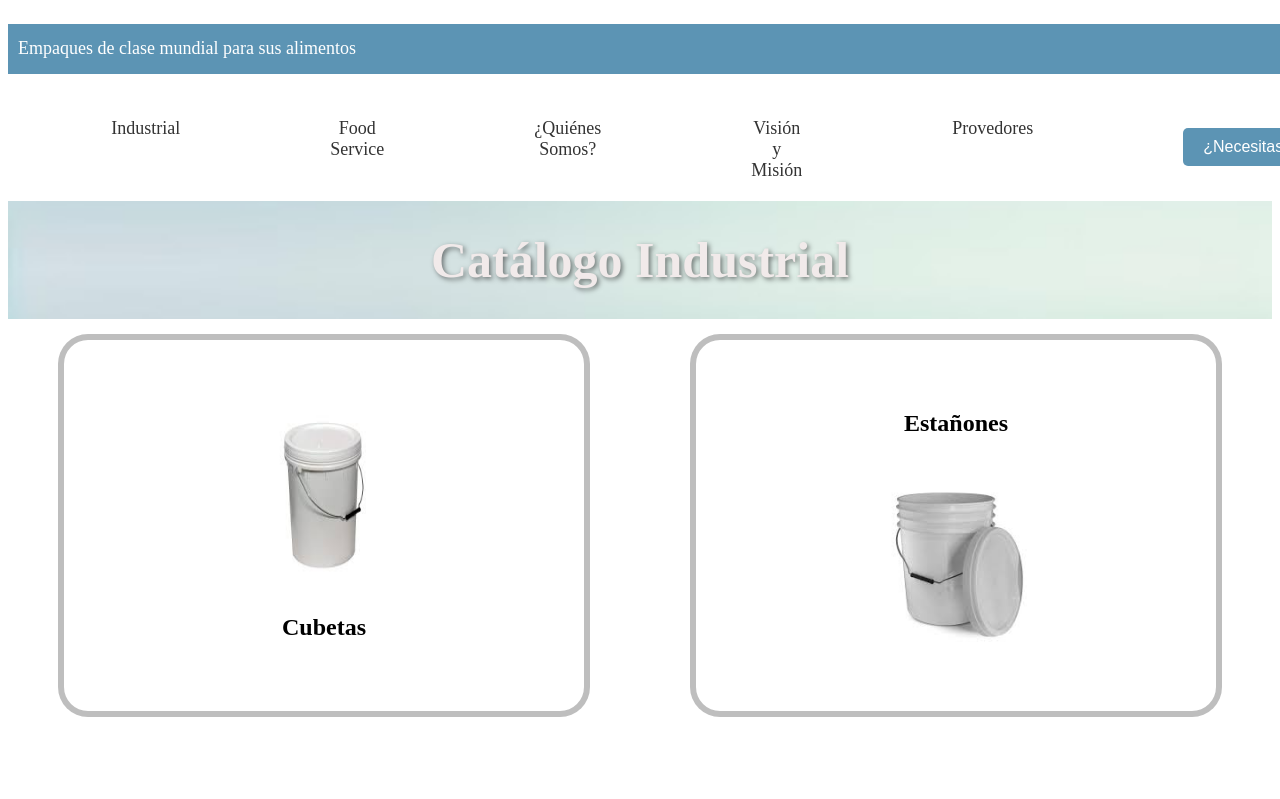
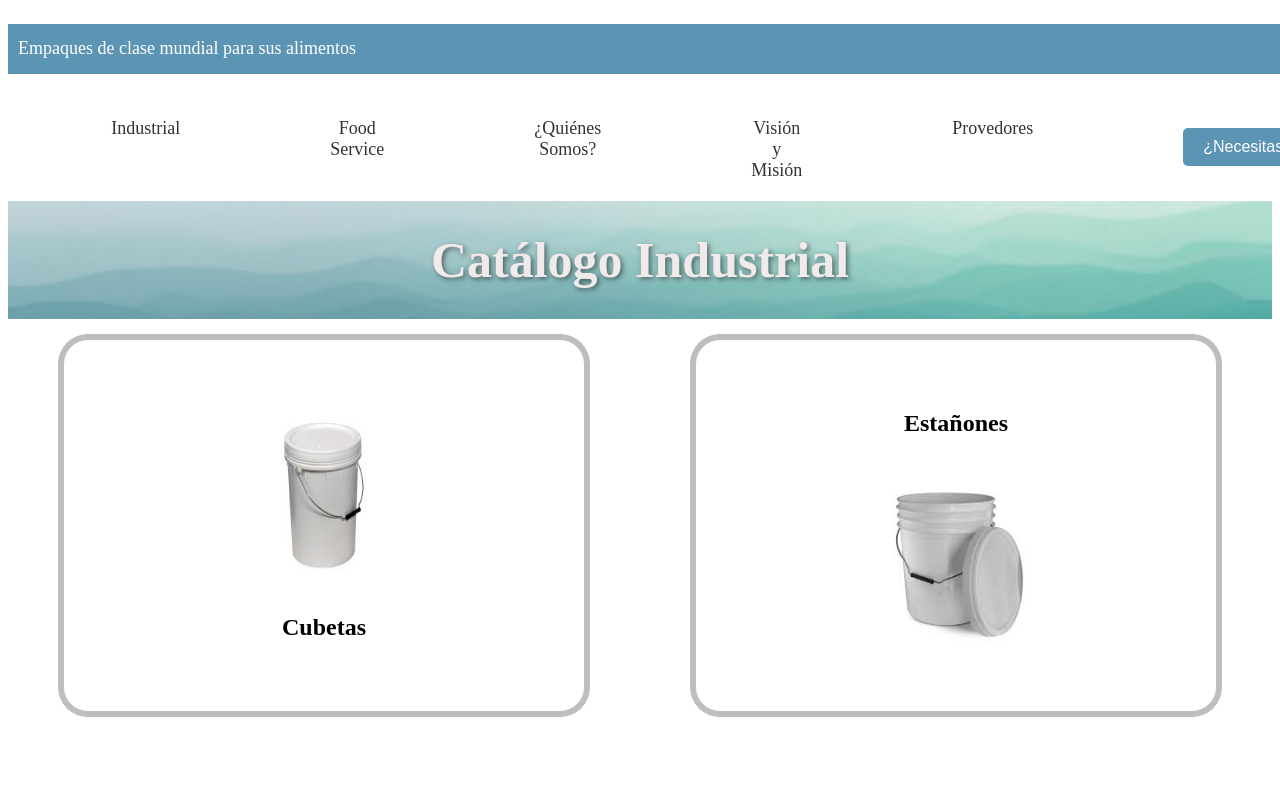
Before and after one commit to NataliaVH15/COVESA, a plain HTML site: page Industrial.html in a window 1280 px wide. Shown: the top 799 px of the page. Drawn offline with Linux system fonts and the light colour scheme.

Commit message:
commit_04header

```diff
--- a/css/Industrial.css
+++ b/css/Industrial.css
@@ -1,6 +1,6 @@
 h1{
     position: relative; /* Necesario para que podamos poner el texto sobre la imagen */
-    background-image: url('../imagenes/Imagen6.jpg'); /* Ruta de la imagen de fondo */
+    background-image: url('../imagenes/foodserv.jpeg'); /* Ruta de la imagen de fondo */
     background-size: cover; /* Asegura que la imagen cubra todo el área del título */
     background-position: center; /* Centra la imagen dentro del área del título */
     color: rgb(241, 234, 234); /* Color del texto para hacerlo visible sobre la imagen */
--- a/css/MV.css
+++ b/css/MV.css
@@ -1,6 +1,6 @@
 h1{
     position: relative; /* Necesario para que podamos poner el texto sobre la imagen */
-    background-image: url('../imagenes/Imagen6.jpg'); /* Ruta de la imagen de fondo */
+    background-image: url('../imagenes/foodserv.jpeg'); /* Ruta de la imagen de fondo */
     background-size: cover; /* Asegura que la imagen cubra todo el área del título */
     background-position: center; /* Centra la imagen dentro del área del título */
     color: rgb(241, 234, 234); /* Color del texto para hacerlo visible sobre la imagen */
--- a/css/Quienessomos.css
+++ b/css/Quienessomos.css
@@ -1,6 +1,6 @@
 h1{
     position: relative; /* Necesario para que podamos poner el texto sobre la imagen */
-    background-image: url('../imagenes/Imagen6.jpg'); /* Ruta de la imagen de fondo */
+    background-image: url('../imagenes/foodserv.jpeg'); /* Ruta de la imagen de fondo */
     background-size: cover; /* Asegura que la imagen cubra todo el área del título */
     background-position: center; /* Centra la imagen dentro del área del título */
     color: rgb(241, 234, 234); /* Color del texto para hacerlo visible sobre la imagen */
```
